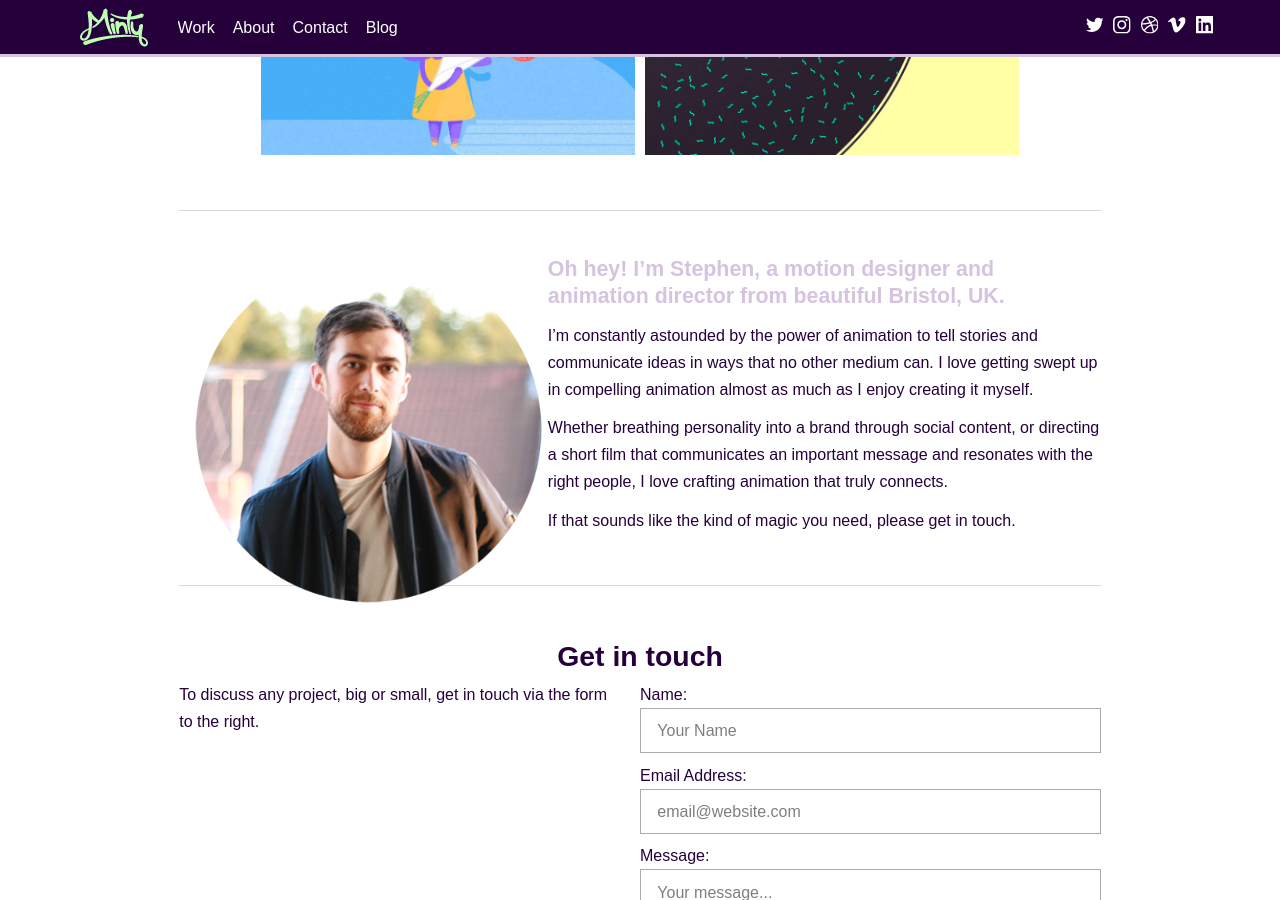
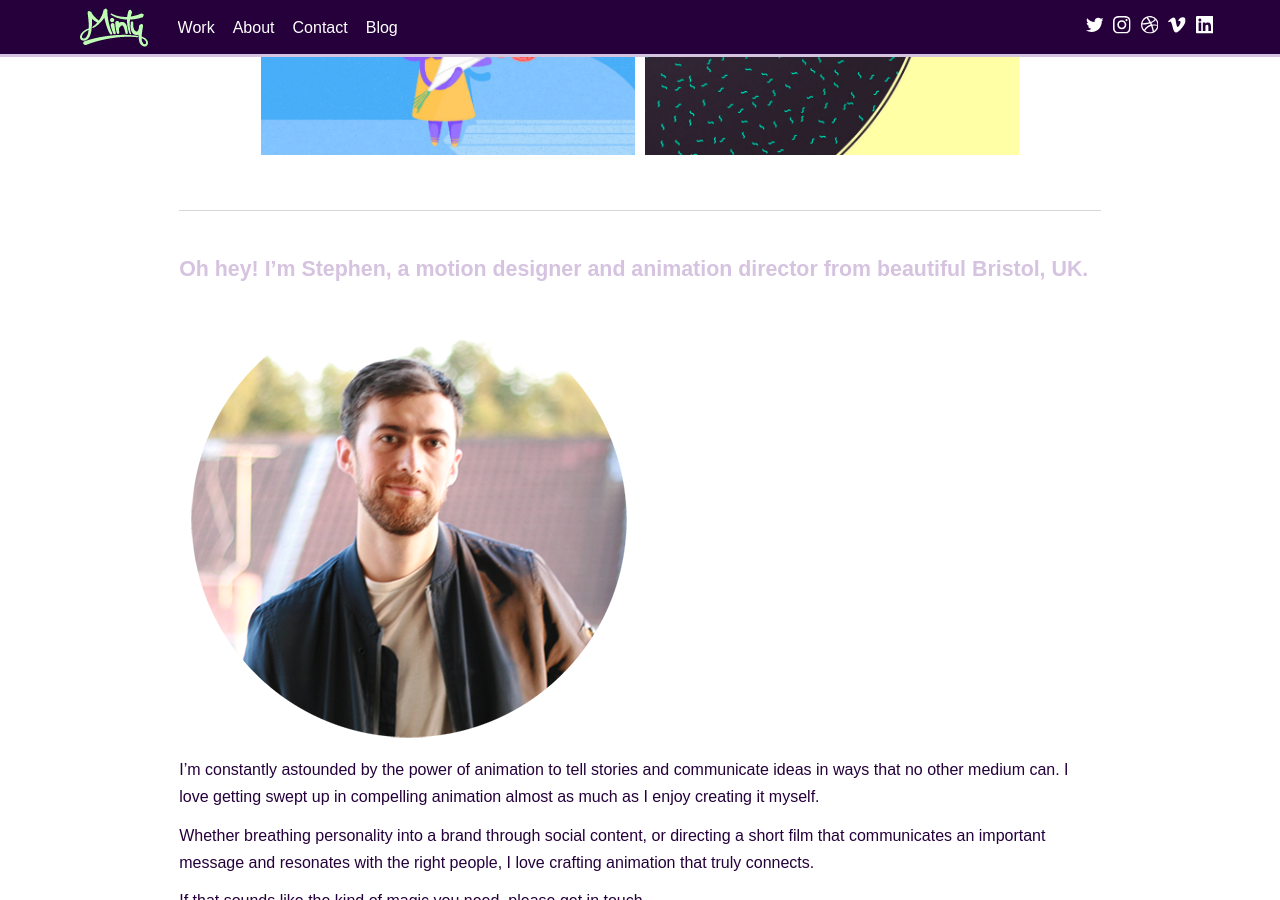
Before and after one commit to StephenMinty/itsminty.co.uk, a Jekyll site: the page built from index.md, in a window 1280 px wide and 900 px high, scrolled down 1686 px. Built offline with Jekyll 4.4.1, drawn with Linux system fonts in a browser that asks for light colours; some web fonts are replaced.

Commit message:
Updated Index

```diff
--- a/index.md
+++ b/index.md
@@ -11,9 +11,9 @@ layout: home
 
 ---
 
-{% include figure.html image="/uploads/WebsiteAvatar-1b2749.png" position="right" %}{: style="width: 40%; float: left;"}
+#### Oh hey! I'm Stephen, a motion designer and animation director from beautiful Bristol, UK.
 
-#### Oh hey! I'm Stephen, a motion designer and animation director from beautiful Bristol, UK.
+{% include figure.html image="/uploads/WebsiteAvatar-1b2749.png" position="center" %}{: style="width: 50%; float: center;"}
 
 I'm constantly astounded by the power of animation to tell stories and communicate ideas in ways that no other medium can. I love getting swept up in compelling animation almost as much as I enjoy creating it myself.
 
```
